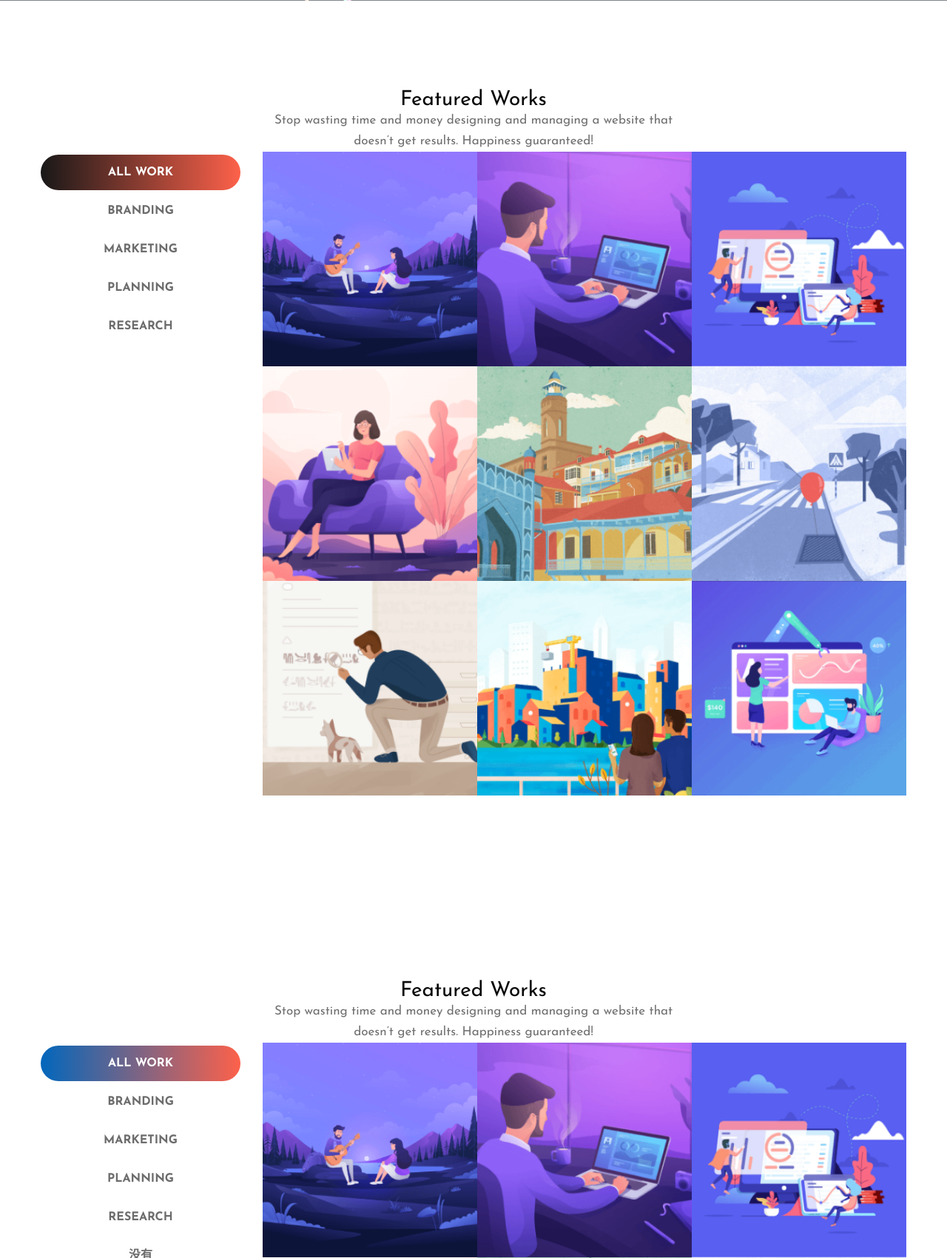
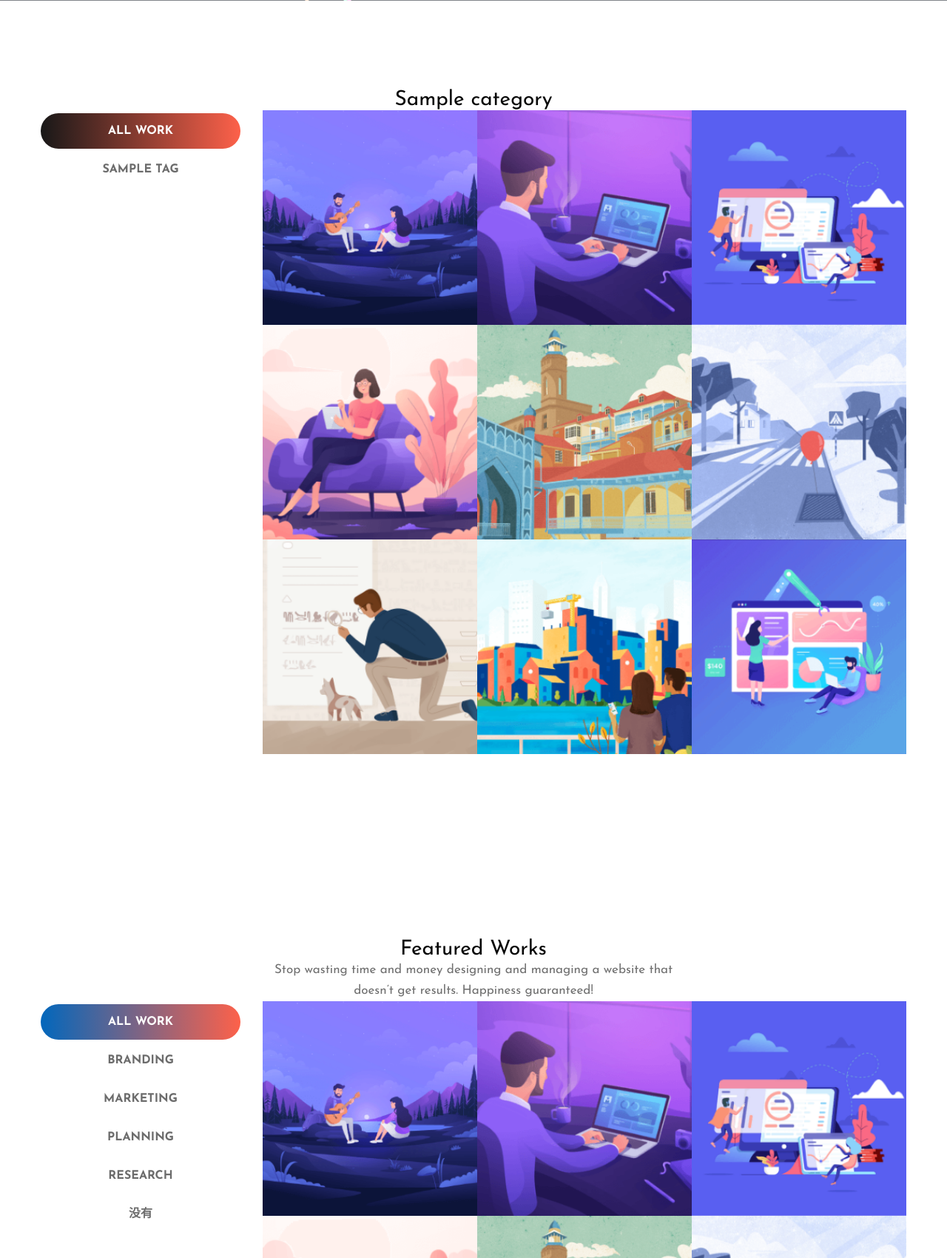
Before and after one commit to suye0620/WuTongShuWeb, a Django app: page / in a window 1280 px wide. Shown: the part 799-2499 px from the top of the page at 74% size. Run offline with Django 3.2, Linux system fonts and the light colour scheme; tables that the repository leaves empty hold one stand-in row (values such as "Sample post"); grey boxes marked "Sample" are stand-in pictures; some libraries are stand-ins or nearby versions; some web fonts are replaced.

Commit message:
2023-05-05-02-index主页测试01

```diff
--- a/WuTongShu/details/views.py
+++ b/WuTongShu/details/views.py
@@ -1,6 +1,12 @@
 from django.shortcuts import render
 from .models import Banner, Category, Site, Department
 from django.core.paginator import Paginator, EmptyPage, PageNotAnInteger
+
+
+def duplicate(one_list: list):
+    new_list = list(set(one_list))
+    new_list.sort(key=one_list.index)
+    return new_list
 
 
 # Create your views here.
@@ -27,10 +33,15 @@
 
         # 取出所有品牌
         categories = Category.objects.all()
+
+        category0_articles = categories[0].article_set.filter(is_recommend=True).all()
+        tags_category0_articles = duplicate([article.tag.first() for article in category0_articles])
         # 需要传递给模板（templates）的对象
         context = {
             'all_banners': str_banners,
             'categories': categories,
+            'test_category': categories[0],
+            'tag_category0_articles': tags_category0_articles,
         }
     return render(request, "index.html", context=context)
 
--- a/WuTongShu/templates/index.html
+++ b/WuTongShu/templates/index.html
@@ -143,9 +143,9 @@
             <div class="row justify-content-center">
                 <div class="col-lg-6 col-md-10">
                     <div class="section-title text-center pb-10">
-                        <h3 class="title">Featured Works</h3>
-                        <p class="text">Stop wasting time and money designing and managing a website that doesn’t get
-                            results. Happiness guaranteed!</p>
+                        <h3 class="title">{{ test_category.name }}</h3>
+{#                        <p class="text">Stop wasting time and money designing and managing a website that doesn’t get#}
+{#                            results. Happiness guaranteed!</p>#}
                     </div>
                 </div>
             </div>
@@ -155,10 +155,9 @@
                         <!-- 其实这里的portfolio-menu在css样式表中并未定义，所有颜色等样式值是对后继子元素直接定义的。所以portfolio-menu只是起到了一个“定位元素”的作用 -->
                         <ul>
                             <li data-filter="*" class="active">ALL WORK</li>
-                            <li data-filter=".branding-4">BRANDING</li>
-                            <li data-filter=".marketing-4">MARKETING</li>
-                            <li data-filter=".planning-4">PLANNING</li>
-                            <li data-filter=".research-4">RESEARCH</li>
+                            {% for tag_category0_article in tag_category0_articles %}
+                                <li data-filter=".branding-4">{{ tag_category0_article }}</li>
+                            {% endfor %}
                         </ul>
                     </div>
                 </div>
```
Also changed, not shown: README.md.
